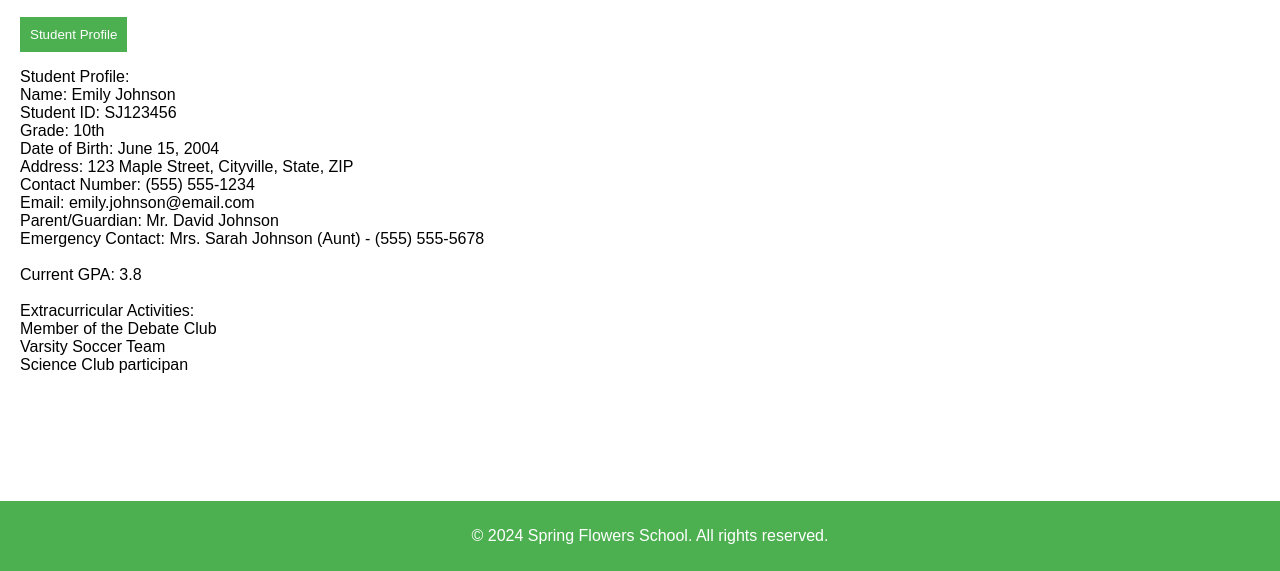
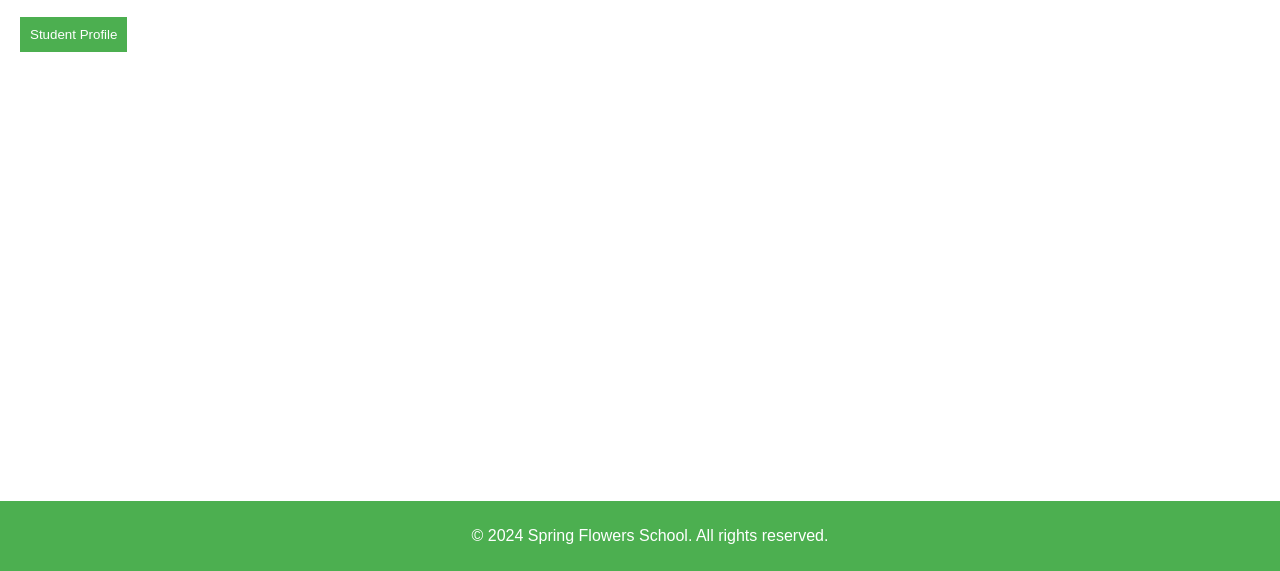
Before and after one commit to ayesha04084/codingassingment1, a plain HTML site: page index.html in a window 1280 px wide. Shown: the part 229-800 px from the top of the page. Drawn offline with Linux system fonts and the light colour scheme.

Commit message:
Update index.html

```diff
--- a/index.html
+++ b/index.html
@@ -23,37 +23,11 @@
       </nav>
 
       <main>
-        <button id="button">Student Profile</button>
+      <a href="studentdetail.html"><button>Student Profile</button>
 
         <div>
-            <p>
-                Student Profile:<br>
 
-                Name: Emily Johnson<br>
 
-                Student ID: SJ123456<br>
-
-                Grade: 10th<br>
-
-                Date of Birth: June 15, 2004<br>
-
-                Address: 123 Maple Street, Cityville, State, ZIP<br>
-
-                Contact Number: (555) 555-1234<br>
-
-                Email: emily.johnson@email.com<br>
-
-                Parent/Guardian: Mr. David Johnson<br>
-
-                Emergency Contact: Mrs. Sarah Johnson (Aunt) - (555) 555-5678<br>
-
-                <br>Current GPA: 3.8<br>
-
-                <br>Extracurricular Activities:<br>
-
-                Member of the Debate Club<br>
-                Varsity Soccer Team<br>
-                Science Club participan</p>
         </div>
     </main>
 
```
